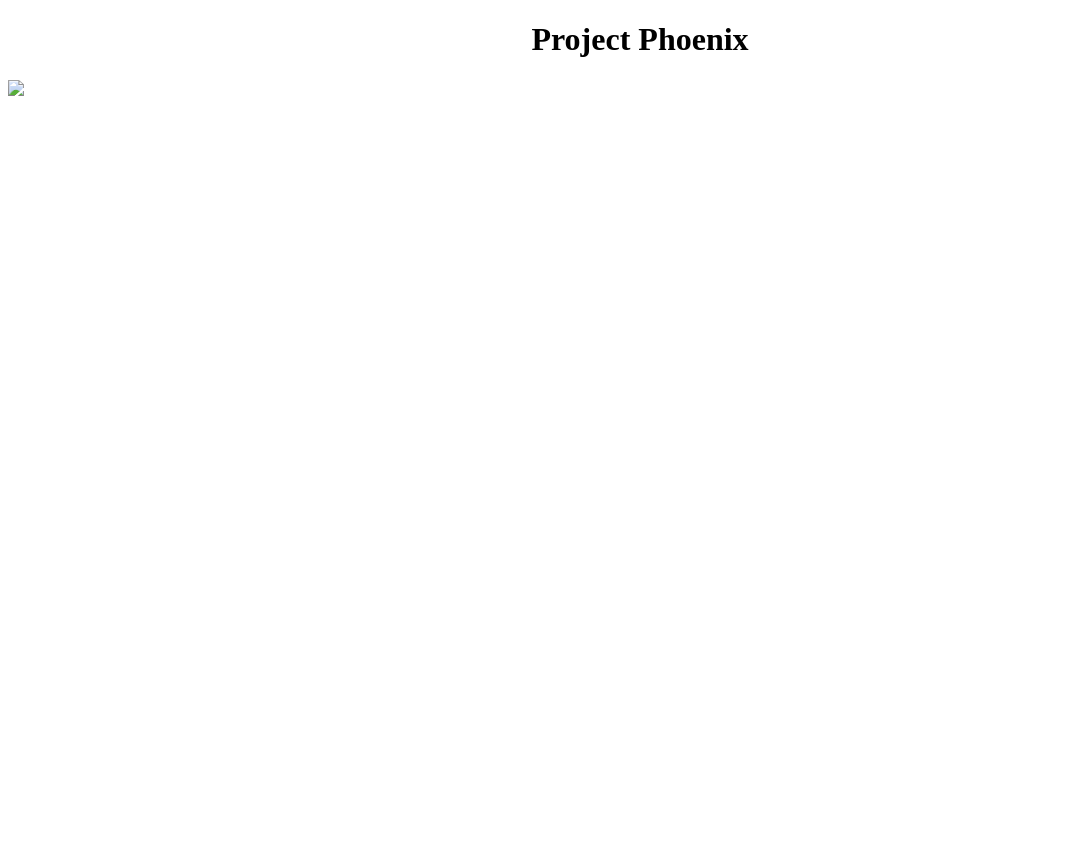
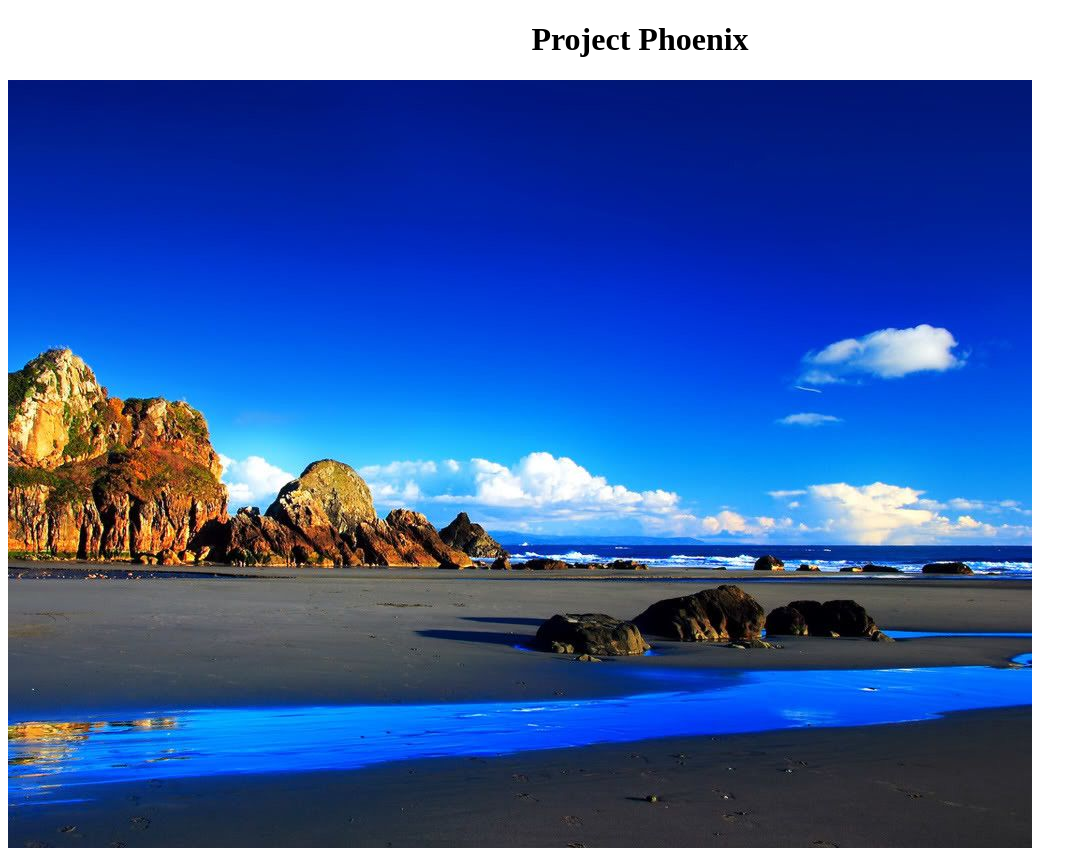
Before and after one commit to himanshu2454/Memes, a plain HTML site: page docs/index.html in a window 1280 px wide. Shown: the whole page, without its empty margins (0-1087 px from the left). Before the commit the page ends 800 px from the top, so only its background shows below. Drawn offline with Linux system fonts and the light colour scheme.

Commit message:
Update index.html

```diff
--- a/docs/index.html
+++ b/docs/index.html
@@ -21,7 +21,7 @@
 <h1> Project Phoenix</h1>
     </div>
     <div class="emage">
-      <img src=" Memes/docs/wp1993619.jpg " >
+      <img src="wp1993619.jpg " >
     </div>
   </body>
 </html>
```
